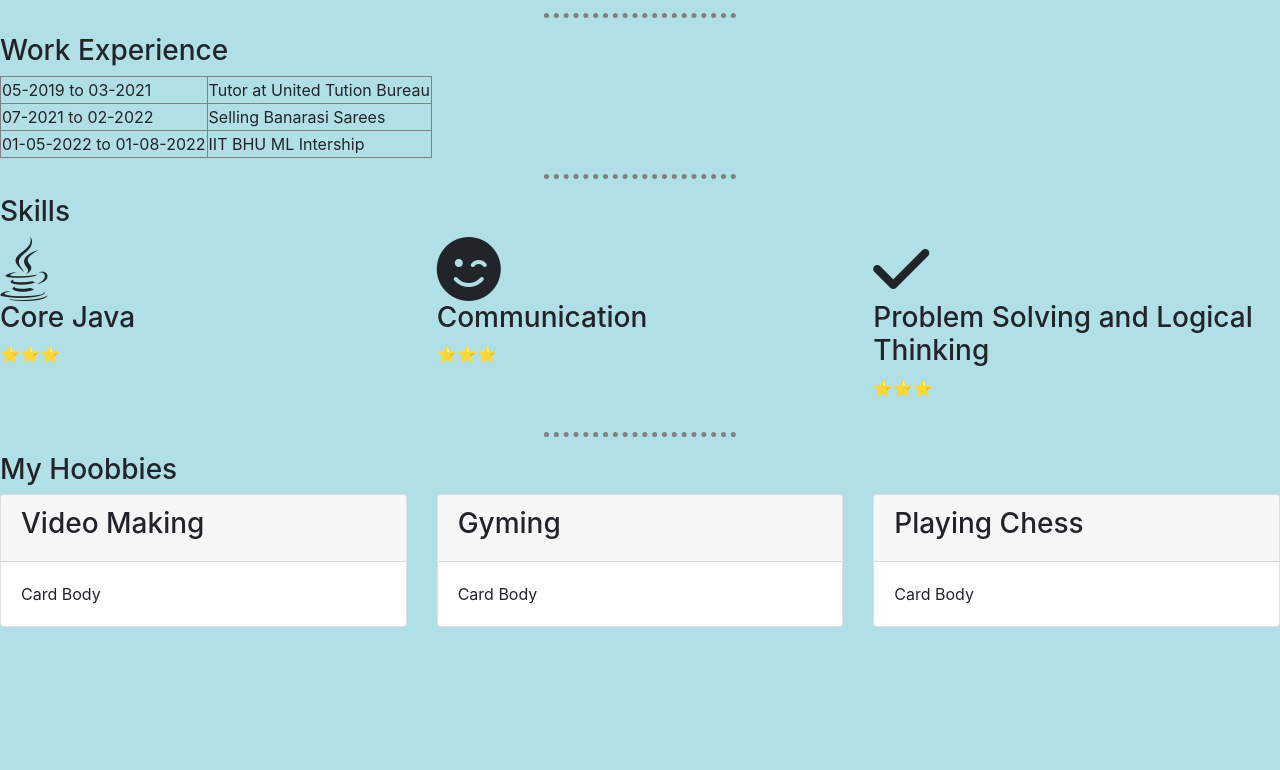
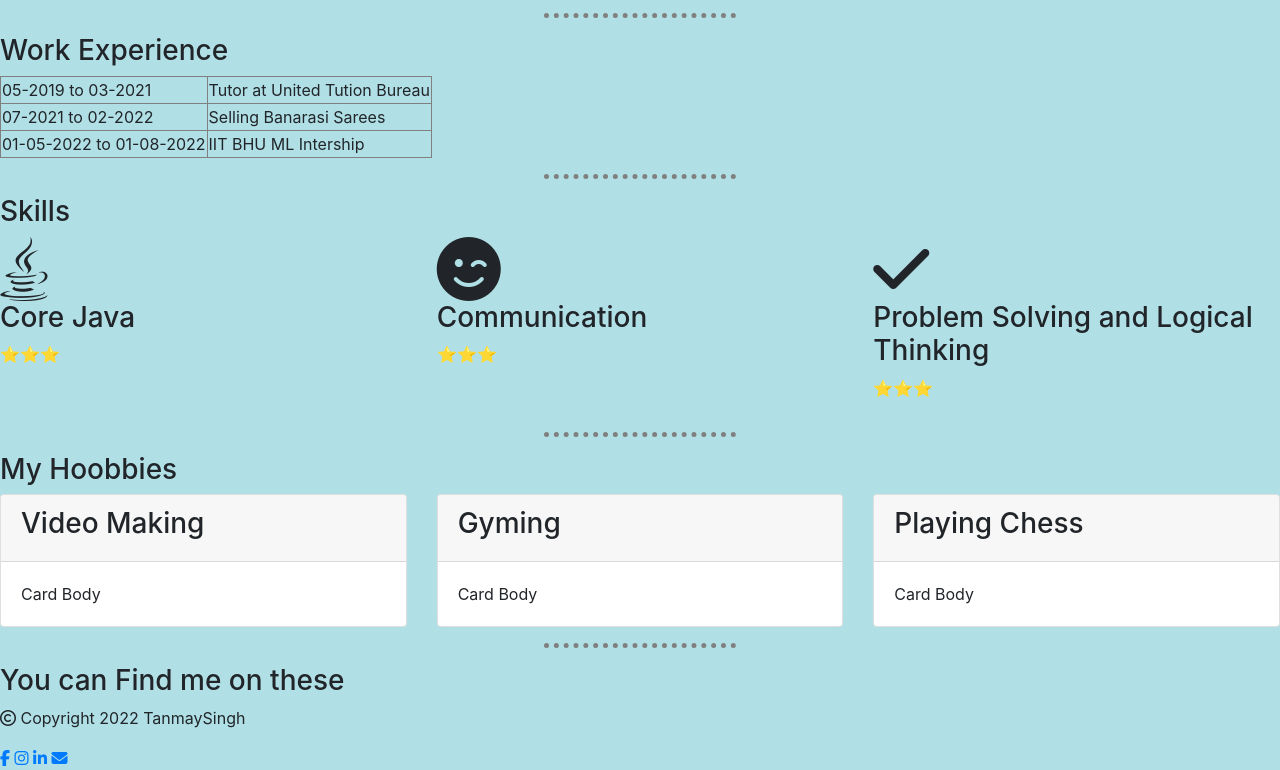
Before and after one commit to tanmay-simplify3x/CV, a plain HTML site: page index.html in a window 1280 px wide. Shown: the part 1681-2451 px from the top of the page. Before the commit the page ends 2308 px from the top, so only its background shows below. Drawn offline with nearby package versions, Linux system fonts and the light colour scheme.

Commit message:
Update index.html

```diff
--- a/index.html
+++ b/index.html
@@ -39,7 +39,6 @@
                   <td><h1><strong>I'm Tanmay Singh</strong></h1>
                     <p><em>I am 3rd Year B.Tech Computer Science Student at </em><a href="https://shuats.edu.in">SHUATS</a></p>
               </section>
-                <button type="button" class="btn btn-outline-light btn-lg"></i><i class="fa-brands fa-linkedin-in"></i><a href="https://linkedin.com/in/tanmay-singh-001a16207"></a> </button>
                 <button type="button" class="btn btn-outline-light btn-lg"><i class="fa-solid fa-heart"></i> Like</button>
               </td>
             </tr>
@@ -157,5 +156,14 @@
   </div>
 </div>
 </section>
+<hr>
+<section id="cta">
+  <h3 class="heading-cta">You can Find me on these</h3>
+  <p><i class="fa-regular fa-copyright"></i> Copyright 2022 TanmaySingh</p>
+  <a href="https://www.facebook.com/profile.php?id=100004449763973"><i class="fa-brands fa-facebook-f"></i></a>
+  <a href="https://www.instagram.com/singh._.tanmay/"><i class="fa-brands fa-instagram"></i></a>
+  <a href="https://www.linkedin.com/in/tanmay-singh-001a16207/"><i class="fa-brands fa-linkedin-in"></i></a>
+  <a href="ContactMe.html"><i class="fa-solid fa-envelope"></i></a>
+</section>
   </body>
 </html>
```
